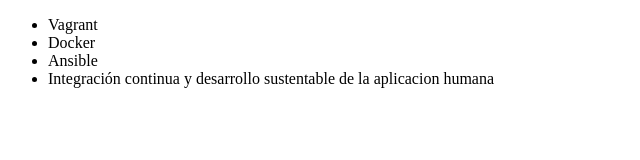
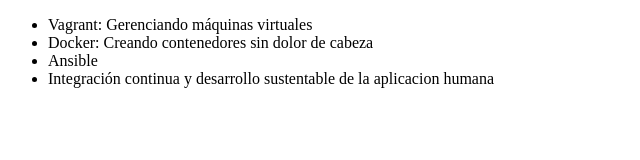
Before and after one commit to Mageon/alura-github, a plain HTML site: page index.html in a window 1280 px wide. Shown: the whole page, without its empty margins (0-640 px from the left). Drawn offline with Linux system fonts and the light colour scheme.

Commit message:
Revert "Cambiando el código"
This reverts commit f29772445086b96b95e440b753043c7b0271477d.

```diff
--- a/index.html
+++ b/index.html
@@ -6,8 +6,8 @@
 </head>
 <body>
      <ul>
-         <li> Vagrant </li>
-         <li> Docker </li>
+         <li> Vagrant: Gerenciando máquinas virtuales </li>
+         <li> Docker: Creando contenedores sin dolor de cabeza </li>
          <li> Ansible </li>
          <li> Integración continua y desarrollo sustentable de la aplicacion humana</li>
      </ul>
```
